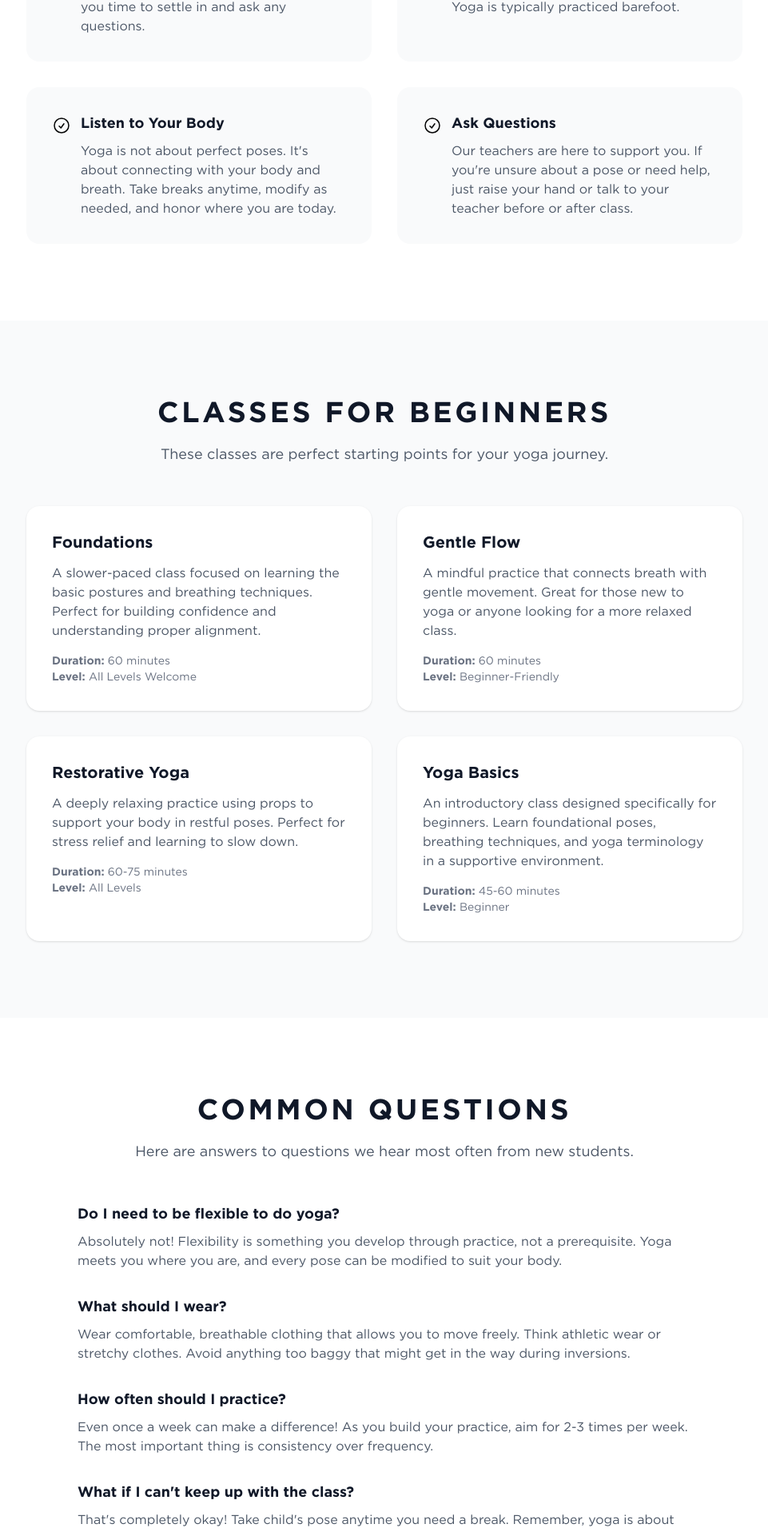
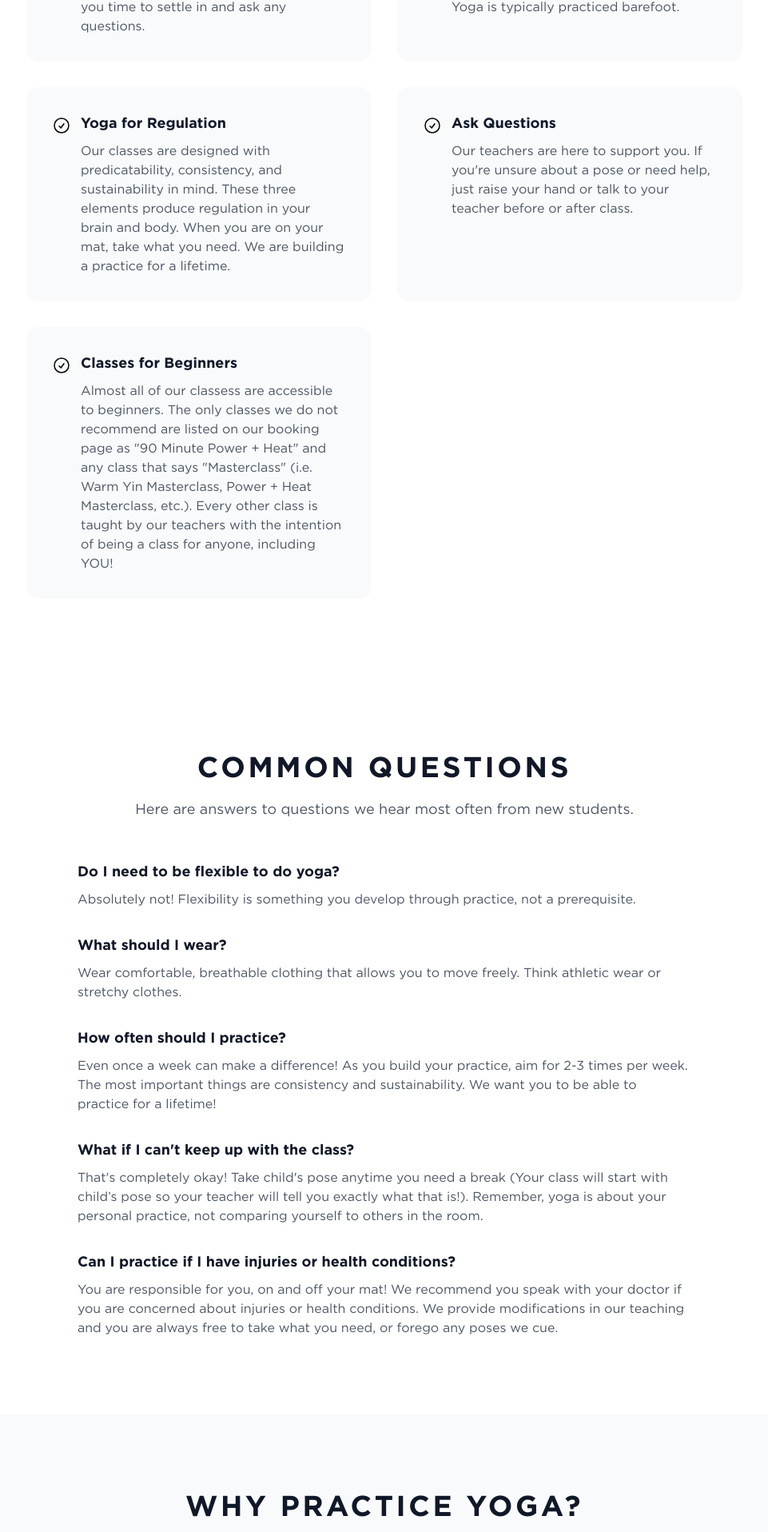
Before and after one commit to dkhundley/yogalab-website, a React (Vite) app: page /new-to-yoga in a window 1280 px wide. Shown: the part 975-2891 px from the top of the page at 80% size, without its empty margins (159-1120 px from the left). Built offline with nearby package versions, Linux system fonts and the light colour scheme.

Commit message:
Updating "New to Yoga" page

```diff
--- a/src/pages/NewToYoga.jsx
+++ b/src/pages/NewToYoga.jsx
@@ -5,7 +5,7 @@ export default function NewToYoga() {
   return (
     <div className="bg-white font-body">
       {/* Hero Section */}
-      <div className="relative isolate px-6 pt-14 lg:px-8 bg-gradient-to-b from-gray-50 to-white">
+      <div className="relative isolate px-6 pt-14 lg:px-8 bg-linear-to-b from-gray-50 to-white">
         <div className="mx-auto max-w-4xl py-16 sm:py-24">
           <div className="text-center">
             <h1 className="text-4xl font-heading tracking-tight text-gray-900 sm:text-5xl">
@@ -35,7 +35,7 @@ export default function NewToYoga() {
             <div className="grid grid-cols-1 gap-8 md:grid-cols-2">
               <div className="bg-gray-50 rounded-2xl p-8">
                 <div className="flex items-start">
-                  <CheckCircleIcon className="h-6 w-6 text-black mt-1 mr-3 flex-shrink-0" />
+                  <CheckCircleIcon className="h-6 w-6 text-black mt-1 mr-3 shrink-0" />
                   <div>
                     <h3 className="text-lg font-semibold text-gray-900 mb-2">Arrive Early</h3>
                     <p className="text-gray-600">
@@ -48,7 +48,7 @@ export default function NewToYoga() {
 
               <div className="bg-gray-50 rounded-2xl p-8">
                 <div className="flex items-start">
-                  <CheckCircleIcon className="h-6 w-6 text-black mt-1 mr-3 flex-shrink-0" />
+                  <CheckCircleIcon className="h-6 w-6 text-black mt-1 mr-3 shrink-0" />
                   <div>
                     <h3 className="text-lg font-semibold text-gray-900 mb-2">What to Bring</h3>
                     <p className="text-gray-600">
@@ -61,12 +61,11 @@ export default function NewToYoga() {
 
               <div className="bg-gray-50 rounded-2xl p-8">
                 <div className="flex items-start">
-                  <CheckCircleIcon className="h-6 w-6 text-black mt-1 mr-3 flex-shrink-0" />
+                  <CheckCircleIcon className="h-6 w-6 text-black mt-1 mr-3 shrink-0" />
                   <div>
-                    <h3 className="text-lg font-semibold text-gray-900 mb-2">Listen to Your Body</h3>
+                    <h3 className="text-lg font-semibold text-gray-900 mb-2">Yoga for Regulation</h3>
                     <p className="text-gray-600">
-                      Yoga is not about perfect poses. It's about connecting with your body and breath.
-                      Take breaks anytime, modify as needed, and honor where you are today.
+                      Our classes are designed with predicatability, consistency, and sustainability in mind. These three elements produce regulation in your brain and body. When you are on your mat, take what you need. We are building a practice for a lifetime.
                     </p>
                   </div>
                 </div>
@@ -74,7 +73,7 @@ export default function NewToYoga() {
 
               <div className="bg-gray-50 rounded-2xl p-8">
                 <div className="flex items-start">
-                  <CheckCircleIcon className="h-6 w-6 text-black mt-1 mr-3 flex-shrink-0" />
+                  <CheckCircleIcon className="h-6 w-6 text-black mt-1 mr-3 shrink-0" />
                   <div>
                     <h3 className="text-lg font-semibold text-gray-900 mb-2">Ask Questions</h3>
                     <p className="text-gray-600">
@@ -84,70 +83,16 @@ export default function NewToYoga() {
                   </div>
                 </div>
               </div>
-            </div>
-          </div>
-        </div>
-      </section>
 
-      {/* Recommended Classes Section */}
-      <section className="py-16 sm:py-24 bg-gray-50">
-        <div className="mx-auto max-w-7xl px-6 lg:px-8">
-          <div className="mx-auto max-w-2xl lg:text-center mb-12">
-            <h2 className="text-3xl font-heading tracking-tight text-gray-900 sm:text-4xl">
-              Classes for Beginners
-            </h2>
-            <p className="mt-4 text-lg leading-8 text-gray-600">
-              These classes are perfect starting points for your yoga journey.
-            </p>
-          </div>
-
-          <div className="mx-auto max-w-4xl">
-            <div className="grid grid-cols-1 gap-8 md:grid-cols-2">
-              <div className="bg-white rounded-2xl p-8 shadow-sm">
-                <h3 className="text-xl font-bold text-gray-900 mb-3">Foundations</h3>
-                <p className="text-gray-600 mb-4">
-                  A slower-paced class focused on learning the basic postures and breathing techniques.
-                  Perfect for building confidence and understanding proper alignment.
-                </p>
-                <div className="text-sm text-gray-500">
-                  <p><span className="font-semibold">Duration:</span> 60 minutes</p>
-                  <p><span className="font-semibold">Level:</span> All Levels Welcome</p>
-                </div>
-              </div>
-
-              <div className="bg-white rounded-2xl p-8 shadow-sm">
-                <h3 className="text-xl font-bold text-gray-900 mb-3">Gentle Flow</h3>
-                <p className="text-gray-600 mb-4">
-                  A mindful practice that connects breath with gentle movement. Great for those new to
-                  yoga or anyone looking for a more relaxed class.
-                </p>
-                <div className="text-sm text-gray-500">
-                  <p><span className="font-semibold">Duration:</span> 60 minutes</p>
-                  <p><span className="font-semibold">Level:</span> Beginner-Friendly</p>
-                </div>
-              </div>
-
-              <div className="bg-white rounded-2xl p-8 shadow-sm">
-                <h3 className="text-xl font-bold text-gray-900 mb-3">Restorative Yoga</h3>
-                <p className="text-gray-600 mb-4">
-                  A deeply relaxing practice using props to support your body in restful poses. Perfect
-                  for stress relief and learning to slow down.
-                </p>
-                <div className="text-sm text-gray-500">
-                  <p><span className="font-semibold">Duration:</span> 60-75 minutes</p>
-                  <p><span className="font-semibold">Level:</span> All Levels</p>
-                </div>
-              </div>
-
-              <div className="bg-white rounded-2xl p-8 shadow-sm">
-                <h3 className="text-xl font-bold text-gray-900 mb-3">Yoga Basics</h3>
-                <p className="text-gray-600 mb-4">
-                  An introductory class designed specifically for beginners. Learn foundational poses,
-                  breathing techniques, and yoga terminology in a supportive environment.
-                </p>
-                <div className="text-sm text-gray-500">
-                  <p><span className="font-semibold">Duration:</span> 45-60 minutes</p>
-                  <p><span className="font-semibold">Level:</span> Beginner</p>
+              <div className="bg-gray-50 rounded-2xl p-8">
+                <div className="flex items-start">
+                  <CheckCircleIcon className="h-6 w-6 text-black mt-1 mr-3 shrink-0" />
+                  <div>
+                    <h3 className="text-lg font-semibold text-gray-900 mb-2">Classes for Beginners</h3>
+                    <p className="text-gray-600">
+                      Almost all of our classess are accessible to beginners. The only classes we do not recommend are listed on our booking page as "90 Minute Power + Heat" and any class that says "Masterclass" (i.e. Warm Yin Masterclass, Power + Heat Masterclass, etc.). Every other class is taught by our teachers with the intention of being a class for anyone, including YOU!
+                    </p>
+                  </div>
                 </div>
               </div>
             </div>
@@ -172,7 +117,6 @@ export default function NewToYoga() {
               <h3 className="text-lg font-semibold text-gray-900 mb-2">Do I need to be flexible to do yoga?</h3>
               <p className="text-gray-600">
                 Absolutely not! Flexibility is something you develop through practice, not a prerequisite.
-                Yoga meets you where you are, and every pose can be modified to suit your body.
               </p>
             </div>
 
@@ -180,7 +124,7 @@ export default function NewToYoga() {
               <h3 className="text-lg font-semibold text-gray-900 mb-2">What should I wear?</h3>
               <p className="text-gray-600">
                 Wear comfortable, breathable clothing that allows you to move freely. Think athletic wear or
-                stretchy clothes. Avoid anything too baggy that might get in the way during inversions.
+                stretchy clothes.
               </p>
             </div>
 
@@ -188,23 +132,21 @@ export default function NewToYoga() {
               <h3 className="text-lg font-semibold text-gray-900 mb-2">How often should I practice?</h3>
               <p className="text-gray-600">
                 Even once a week can make a difference! As you build your practice, aim for 2-3 times per week.
-                The most important thing is consistency over frequency.
+                The most important things are consistency and sustainability. We want you to be able to practice for a lifetime!
               </p>
             </div>
 
             <div>
               <h3 className="text-lg font-semibold text-gray-900 mb-2">What if I can't keep up with the class?</h3>
               <p className="text-gray-600">
-                That's completely okay! Take child's pose anytime you need a break. Remember, yoga is about
-                your personal practice, not comparing yourself to others in the room.
+                That's completely okay! Take child's pose anytime you need a break (Your class will start with child’s pose so your teacher will tell you exactly what that is!). Remember, yoga is about your personal practice, not comparing yourself to others in the room.
               </p>
             </div>
 
             <div>
               <h3 className="text-lg font-semibold text-gray-900 mb-2">Can I practice if I have injuries or health conditions?</h3>
               <p className="text-gray-600">
-                Please inform your teacher before class about any injuries, health conditions, or concerns.
-                They can offer modifications and ensure your practice is safe and beneficial for your body.
+                You are responsible for you, on and off your mat! We recommend you speak with your doctor if you are concerned about injuries or health conditions. We provide modifications in our teaching and you are always free to take what you need, or forego any poses we cue.
               </p>
             </div>
           </div>
@@ -230,15 +172,41 @@ export default function NewToYoga() {
                 But the benefits go much deeper than the physical. Yoga teaches you to regulate your nervous system,
                 manage stress, and cultivate mindfulness.
               </p>
+              <br />
               <p>
                 At Yoga Lab, we understand that yoga is a tool for transformation. Through breath work, movement,
                 and meditation, you'll learn to connect more deeply with yourself and show up more fully in your
                 relationships and daily life.
               </p>
-              <p>
-                Whether you're looking to reduce stress, build strength, increase flexibility, or simply find a
-                moment of peace in your busy day, yoga has something to offer you.
-              </p>
+            </div>
+          </div>
+        </div>
+      </section>
+
+      {/* Pose Breakdowns Section */}
+      <section className="py-16 sm:py-24 bg-white">
+        <div className="mx-auto max-w-7xl px-6 lg:px-8">
+          <div className="mx-auto max-w-2xl lg:text-center mb-12">
+            <h2 className="text-3xl font-heading tracking-tight text-gray-900 sm:text-4xl">
+              Pose Breakdowns
+            </h2>
+            <p className="mt-4 text-lg leading-8 text-gray-600">
+              Explore foundational alignment tips and breath cues with short videos from our teachers.
+            </p>
+          </div>
+
+          <div className="mx-auto max-w-3xl">
+            <div className="mx-auto w-full max-w-md overflow-hidden rounded-2xl shadow-lg">
+              <div className="relative pt-[177.78%]">
+                <iframe
+                  className="absolute left-0 top-0 h-full w-full"
+                  src="https://www.instagram.com/reel/DQ_56f_kY9q/embed"
+                  title="Instagram Reel Pose Breakdown"
+                  allow="autoplay; clipboard-write; encrypted-media; picture-in-picture; web-share"
+                  allowFullScreen
+                  loading="lazy"
+                />
+              </div>
             </div>
           </div>
         </div>
@@ -249,15 +217,15 @@ export default function NewToYoga() {
         <div className="mx-auto max-w-7xl px-6 lg:px-8">
           <div className="mx-auto max-w-2xl text-center">
             <h2 className="text-3xl font-heading tracking-tight text-gray-900 sm:text-4xl">
-              Ready to Start Your Journey?
+              You are Ready Now!
             </h2>
             <p className="mt-4 text-lg leading-8 text-gray-600">
-              We're here to support you every step of the way. Join us on the mat and discover what yoga can do for you.
+              We're here to support you, on and off your mat. Join us on the mat and discover the transformational tools of yoga.
             </p>
             <div className="mt-10 flex flex-col sm:flex-row items-center justify-center gap-4">
               <Link
                 to="/book"
-                className="rounded-md bg-black px-6 py-3 text-base font-semibold text-white shadow-sm hover:bg-gray-800 focus-visible:outline focus-visible:outline-2 focus-visible:outline-offset-2 focus-visible:outline-black transition-colors w-full sm:w-auto"
+                className="rounded-md bg-black px-6 py-3 text-base font-semibold text-white shadow-sm hover:bg-gray-800 focus-visible:outline-2 focus-visible:outline-offset-2 focus-visible:outline-black transition-colors w-full sm:w-auto"
               >
                 Book Your First Class
               </Link>
```
